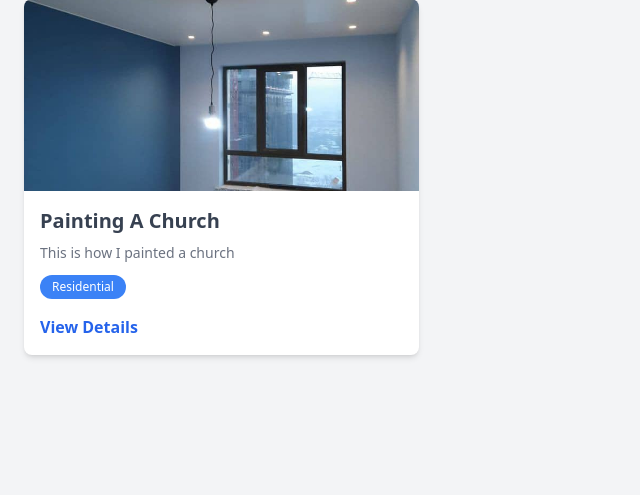
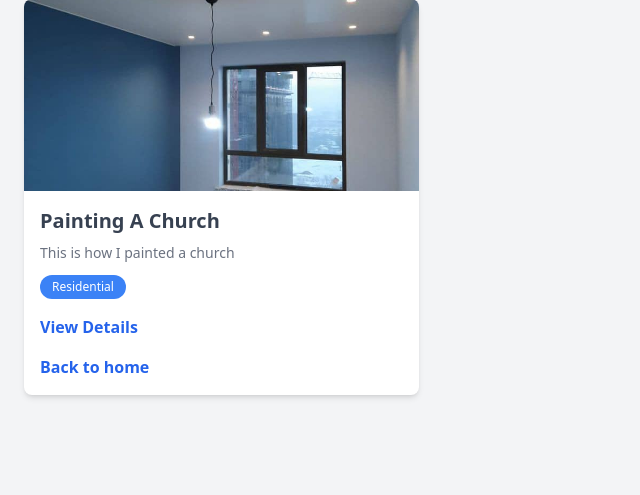
Before and after one commit to agyesam12/painting-site, a Django app: page /DisplayService/ in a window 1280 px wide. Shown: the part 101-596 px from the top of the page, without its empty margins (0-640 px from the left). Run offline with Django 5.2, Linux system fonts and the light colour scheme; data comes from the database, SQL or seed files in the repository; parts of the project's set-up code (start-up, migrations or seed data) failed here and were passed over; some libraries are stand-ins or nearby versions.

Commit message:
updated the service_lists temlate file

```diff
--- a/paint/templates/service_lists.html
+++ b/paint/templates/service_lists.html
@@ -22,6 +22,12 @@
                     {% if request.user.is_authenticated %}
                     <a href="{% url 'delete_service' service.service_id %}" class="block text-blue-600 mt-4 font-semibold hover:underline">Delete service</a>
                     {% endif %}
+                    {% if request.user.is_authenticated %}
+                    <a href="{% url 'admin_dashboard'  %}" class="block text-blue-600 mt-4 font-semibold hover:underline">Back to dashboard</a>
+                    {% else %}
+                    <a href="{% url 'home'  %}" class="block text-blue-600 mt-4 font-semibold hover:underline">Back to home</a>
+                    {% endif %}
+
                 </div>
             </div>
             {% empty %}
```
